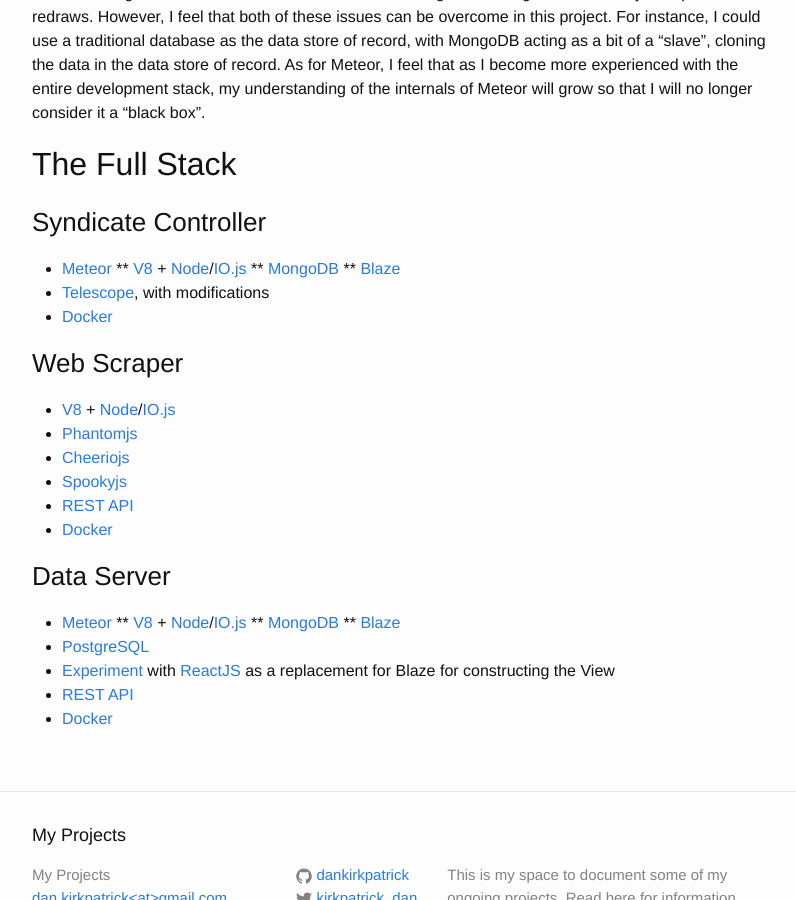
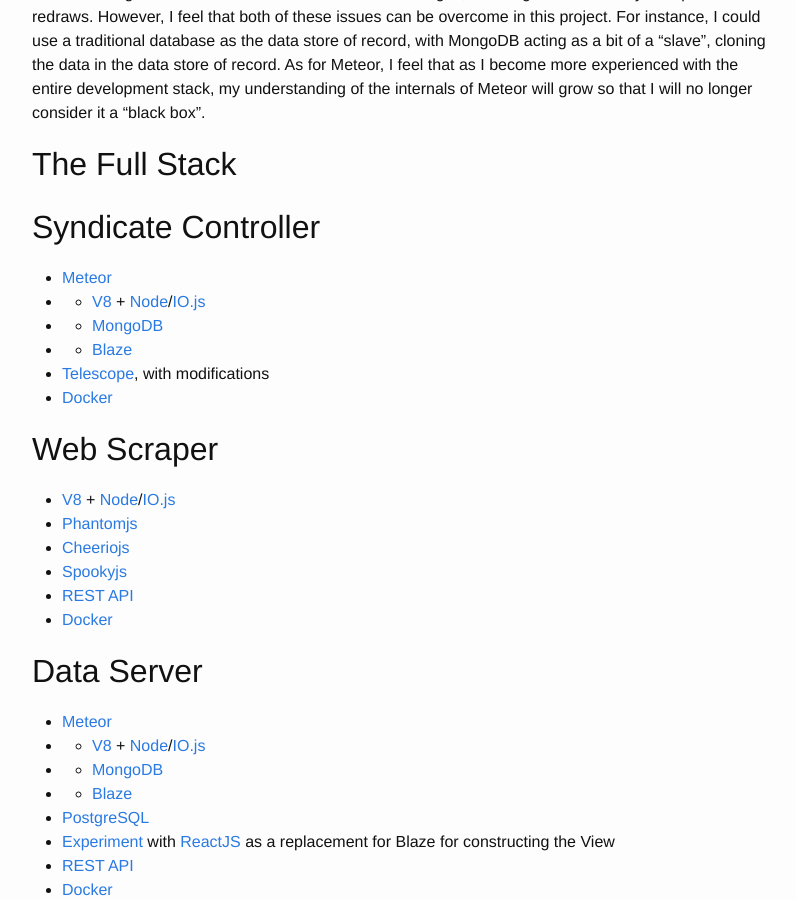
Before and after one commit to dankirkpatrick/dankirkpatrick.github.io, a Jekyll site: the page built from _posts/2015-04-09-scraper_overview.markdown, in a window 1280 px wide and 900 px high, scrolled down 3021 px. Shown: the whole window, without its empty margins (238-1034 px from the left). Built offline with Jekyll 4.4.1, drawn with Linux system fonts in a browser that asks for light colours.

```diff
--- a/_posts/2015-04-09-scraper_overview.markdown
+++ b/_posts/2015-04-09-scraper_overview.markdown
@@ -44,15 +44,16 @@ I do have some concerns about Meteor that I hope to address during this developm
 
 The Full Stack
 --------------
-### Syndicate Controller
+
+## Syndicate Controller
 * [Meteor](https://www.meteor.com/)
-** [V8](https://code.google.com/p/v8/) + [Node](https://nodejs.org/)/[IO.js](https://iojs.org/en/index.html)
-** [MongoDB](https://www.mongodb.org/)
-** [Blaze](https://www.meteor.com/blaze)
+* * [V8](https://code.google.com/p/v8/) + [Node](https://nodejs.org/)/[IO.js](https://iojs.org/en/index.html)
+* * [MongoDB](https://www.mongodb.org/)
+* * [Blaze](https://www.meteor.com/blaze)
 * [Telescope](http://www.telescopeapp.org/), with modifications
 * [Docker](https://www.docker.com/)
 
-### Web Scraper
+## Web Scraper
 * [V8](https://code.google.com/p/v8/) + [Node](https://nodejs.org/)/[IO.js](https://iojs.org/en/index.html)
 * [Phantomjs](http://phantomjs.org/)
 * [Cheeriojs](https://github.com/cheeriojs/cheerio)
@@ -60,11 +61,11 @@ The Full Stack
 * [REST API](http://en.wikipedia.org/wiki/Representational_state_transfer)
 * [Docker](https://www.docker.com/)
 
-### Data Server
+## Data Server
 * [Meteor](https://www.meteor.com/)
-** [V8](https://code.google.com/p/v8/) + [Node](https://nodejs.org/)/[IO.js](https://iojs.org/en/index.html)
-** [MongoDB](https://www.mongodb.org/)
-** [Blaze](https://www.meteor.com/blaze)
+* * [V8](https://code.google.com/p/v8/) + [Node](https://nodejs.org/)/[IO.js](https://iojs.org/en/index.html)
+* * [MongoDB](https://www.mongodb.org/)
+* * [Blaze](https://www.meteor.com/blaze)
 * [PostgreSQL](http://www.postgresql.org/)
 * [Experiment](https://github.com/reactjs/react-meteor) with [ReactJS](https://facebook.github.io/react/) as a replacement for Blaze for constructing the View
 * [REST API](http://en.wikipedia.org/wiki/Representational_state_transfer)
```
